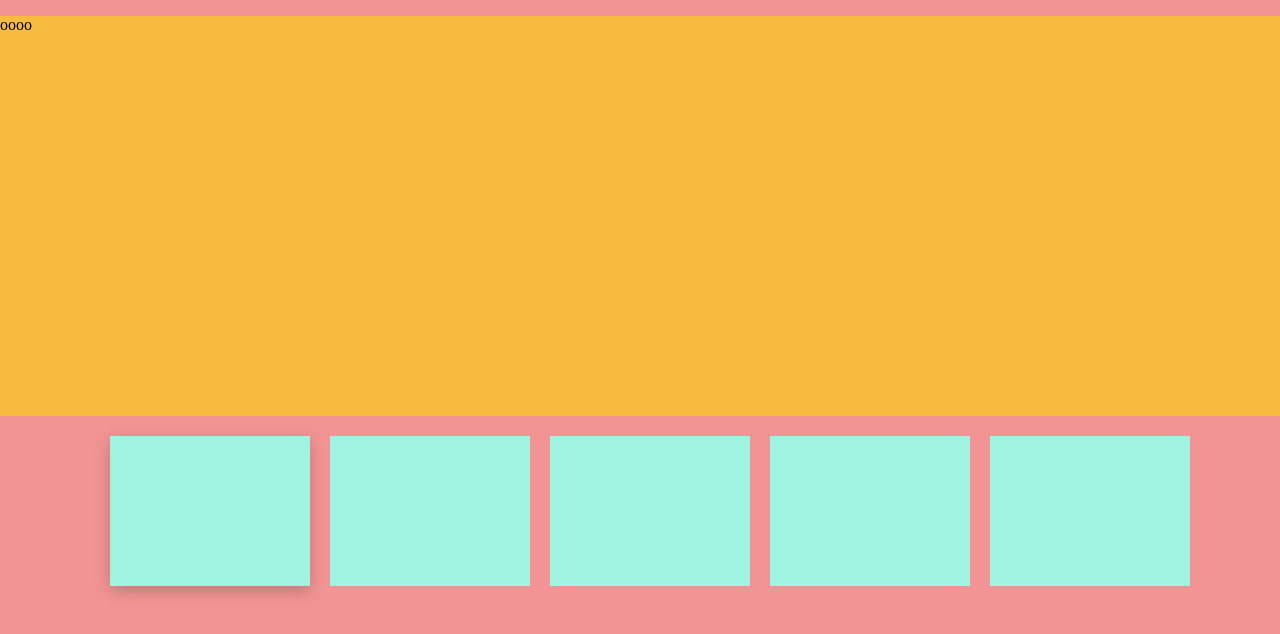
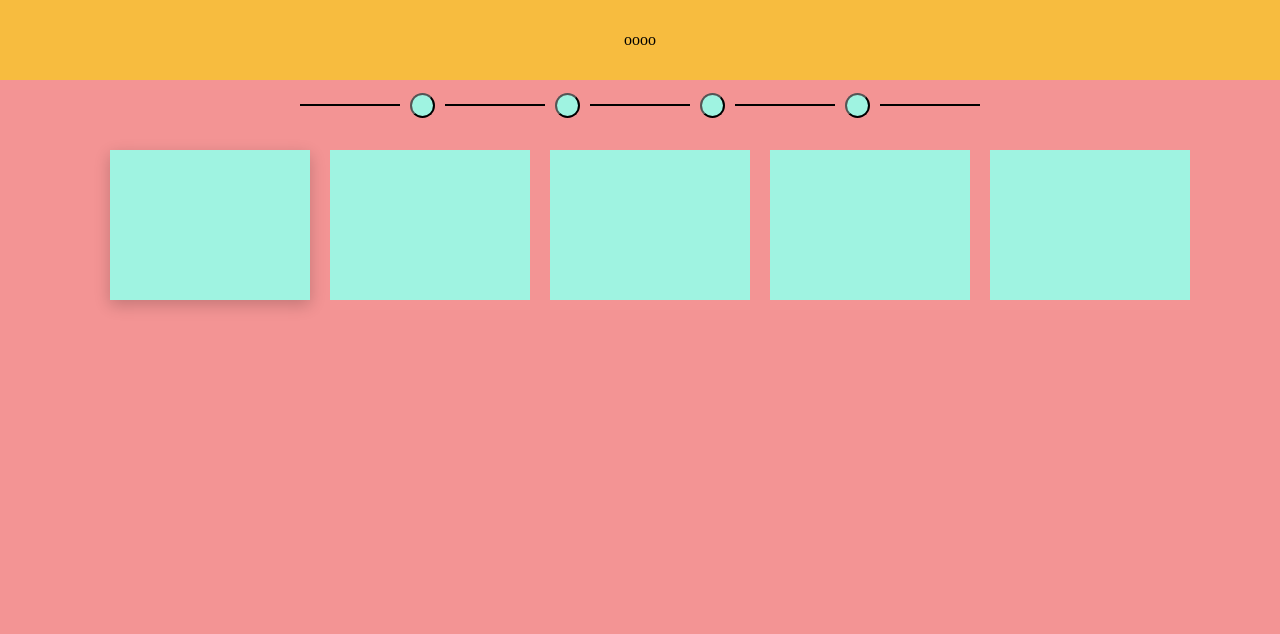
Before and after one commit to Romulo581/Atividade_Will, a plain HTML site: page html_t/index.html in a window 1280 px wide. Drawn offline with Linux system fonts and the light colour scheme.

Commit message:
alteraçoes

```diff
--- a/css_t/styler.css
+++ b/css_t/styler.css
@@ -12,26 +12,38 @@ body {
     height: 100%;
     margin: 0;
     padding: 0;
+}
+body {
     background: var(--cor-body-);
     min-height: 100vh;
-    min-width: 100vh;
-}
-
-body {
+    min-width: 100%;
 
 }
 header{
     margin: 0;
+    height: 20vh;
+    background: var(--cor-body-);
 }
 nav {
     background: var(--cor-navbar-);
     margin: 0;
-    height: 50vh;
+    height: 10vh; /* Ajuste conforme necessário */
+    display: flex;
+    justify-content: center; /* Centraliza os itens no menu */
+    align-items: center; /* Centraliza os itens verticalmente */
+}
+.content{
+    display: flex;
+    justify-content: space-between;
+    align-items: center;
+    flex-wrap: wrap;
+    gap: 10px;
 }
 
 .content_cards {
     display: flex;
     justify-content: center;
+    flex-wrap: wrap;
 }
 
 .cards1,
@@ -89,3 +101,28 @@ nav {
     opacity: 1;
     transform: translateX(0);
 }
+/*barra de navegação do filtro*/
+.nav_anos{
+    display: flex;
+    justify-content: center;
+    align-items: center;
+    height: 50px;
+}
+.filt_barra_ano1,
+.filt_barra_ano2,
+.filt_barra_ano3,
+.filt_barra_ano4,
+.filt_barra_ano5{
+    height: 2px;
+    width: 100px;
+    background: var(--cor-texto-);
+}
+.cicl_ano1,
+.cicl_ano2,
+.cicl_ano3,
+.cicl_ano4{
+    border-radius: 100%;
+    background: var(--cor-cards-);
+    height: 25px;
+    width: 25px;
+}
--- a/html_t/index.html
+++ b/html_t/index.html
@@ -1,5 +1,6 @@
 <!DOCTYPE html>
 <html lang="en">
+
 <head>
     <meta charset="UTF-8">
     <meta name="viewport" content="width=device-width, initial-scale=1.0">
@@ -7,11 +8,25 @@
     <link rel="stylesheet" href="../css_t/styler.css">
     <script src="../javaScript_t/script.js"></script>
 </head>
+
 <body>
     <header>
         <nav>
             <p>oooo</p>
         </nav>
+        <div class="nav_anos">
+            <div class="content" id="content_efx">
+                <div class="filt_barra_ano1" id="barra_ano_efeito1"></div>
+                <button class="cicl_ano1" id="cicl_ano_efx1"></button>
+                <div class="filt_barra_ano2" id="barra_ano_efeito2"></div>
+                <button class="cicl_ano2" id="cicl_ano_efx2"></button>
+                <div class="filt_barra_ano3" id="barra_ano_efeito3"></div>
+                <button class="cicl_ano3" id="cicl_ano_efx3"></button>
+                <div class="filt_barra_ano4" id="barra_ano_efeito4"></div>
+                <button class="cicl_ano4" id="cicl_ano_efx4"></button>
+                <div class="filt_barra_ano5" id="barra_ano_efeito5"></div>
+            </div>
+        </div>
         <div class="content_cards" id="content_efx">
             <div class="cards1" id="cards_efx1"><img src="" alt=""></div>
             <div class="cards2" id="cards_efx2"><img src="" alt=""></div>
@@ -21,4 +36,5 @@
         </div>
     </header>
 </body>
+
 </html>
```
Also changed, not shown: ativ/Html/index.html (renamed from Html/index.html), ativ/css/style.css (renamed from css/style.css), ativ/javaScript/script.js (renamed from javaScript/script.js). Lines whose indentation alone changed are shown as unchanged.
